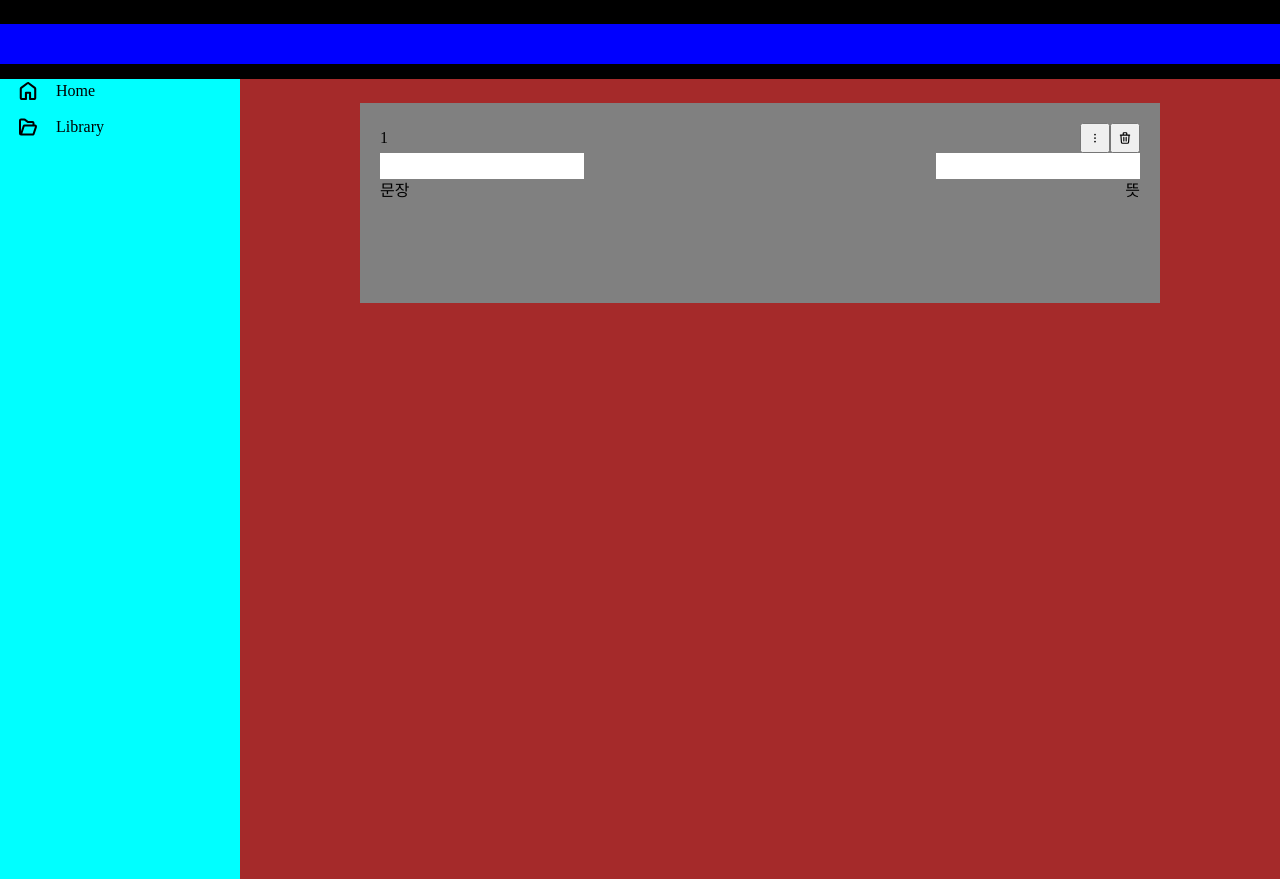
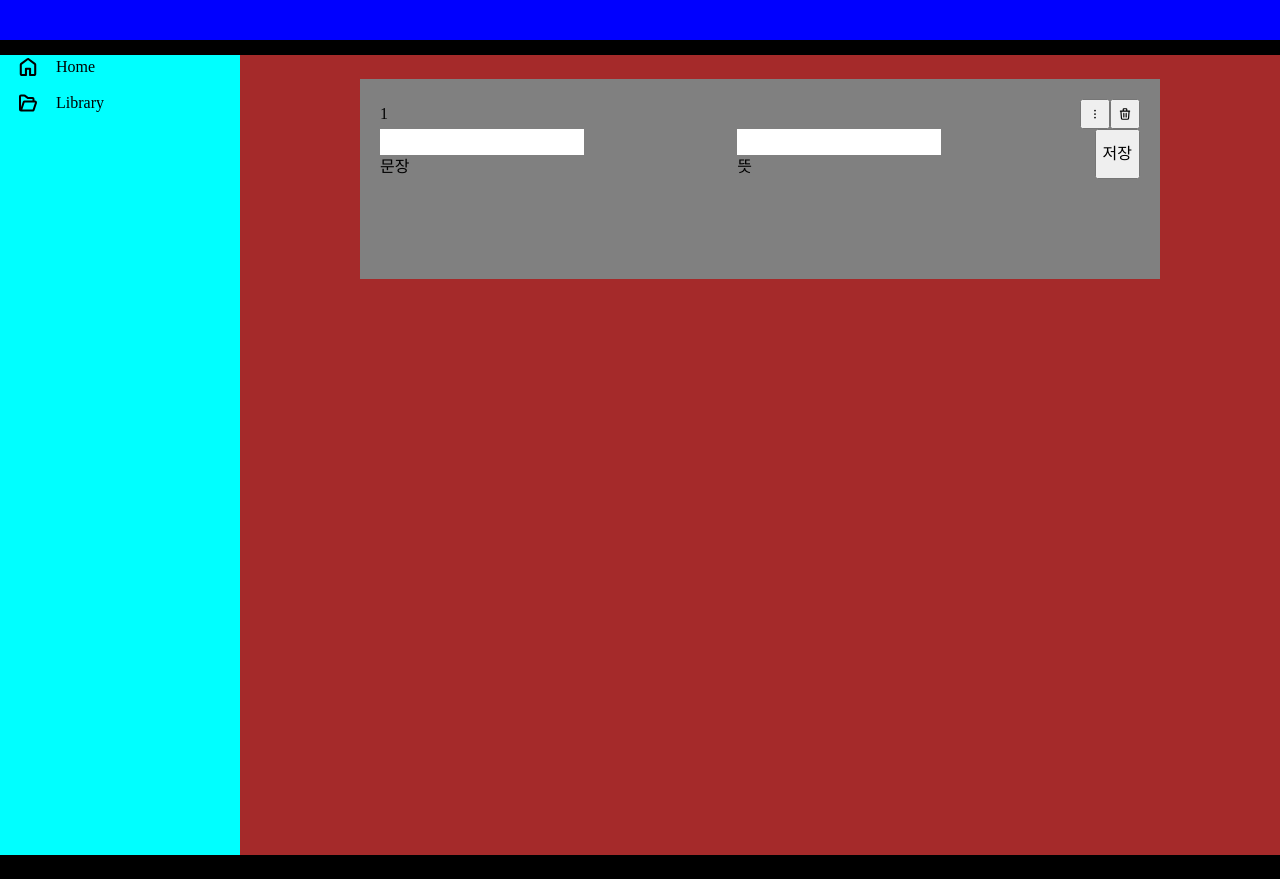
Before and after one commit to soonhoKwon0401/My_First_Project, a website built with Vite: page index.html in a window 1280 px wide. After the commit the page ends 855 px from the top, so only its background shows below. Built offline with nearby package versions, Linux system fonts and the light colour scheme.

Commit message:
html 수정, localStorage 추가

```diff
--- a/index.html
+++ b/index.html
@@ -10,7 +10,6 @@
     <link rel="stylesheet" href="rest.css" />
     <link rel="stylesheet" href="style.css" />
     <script src="index.js" defer></script>
-    s
   </head>
   <body>
     <div class="app">
@@ -85,18 +84,28 @@
                   </button>
                 </div>
               </div>
-              <div class="content__container__text-box">
+              <form class="content__container__text-box">
+                <div class="content__sentence__inner">
                   <input
                     type="text"
                     id="sentence"
                     class="content__text-box__sentence"
                   />
-                <input type="text" id="mean" class="content__text-box__mean" />
+                  <label for="sentence" class="label__sentence">문장</label>
                 </div>
-              <div class="content__container__label">
-                <label for="sentence" class="label__sentence">문장</label>
+                <div class="content__mean__inner">
+                  <input
+                    type="text"
+                    id="mean"
+                    class="content__text-box__mean"
+                  />
                   <label for="mean" class="label__mean">뜻</label>
                 </div>
+                <button class="content_text-box__submit" type="submit">
+                  저장
+                </button>
+              </form>
+              <div class="content__container__label"></div>
             </div>
           </div>
         </main>
--- a/index.js
+++ b/index.js
@@ -1,4 +1,11 @@
 "use strict";
+
+const words = [];
+
+localStorage.setItem("words", JSON.stringify(words));
+
+const saveWords = localStorage.getItem("words");
+const word = JSON.parse(saveWords);
 
 const goToAddPage = document.querySelector(".app__main");
 const appContent = document.querySelector(".app__content-card");
--- a/style.css
+++ b/style.css
@@ -116,12 +116,17 @@
   justify-content: space-between;
 }
 
+.content__sentence__inner {
+  display: flex;
+  flex-direction: column;
+}
+
+.content__mean__inner {
+  display: flex;
+  flex-direction: column;
+}
+
 .content__text-box__sentence:focus,
 .content__text-box__mean:focus {
   box-shadow: 0 0 0 3px slateblue;
 }
-
-.content__container__label {
-  display: flex;
-  justify-content: space-between;
-}
```
Lines whose indentation alone changed are shown as unchanged.
